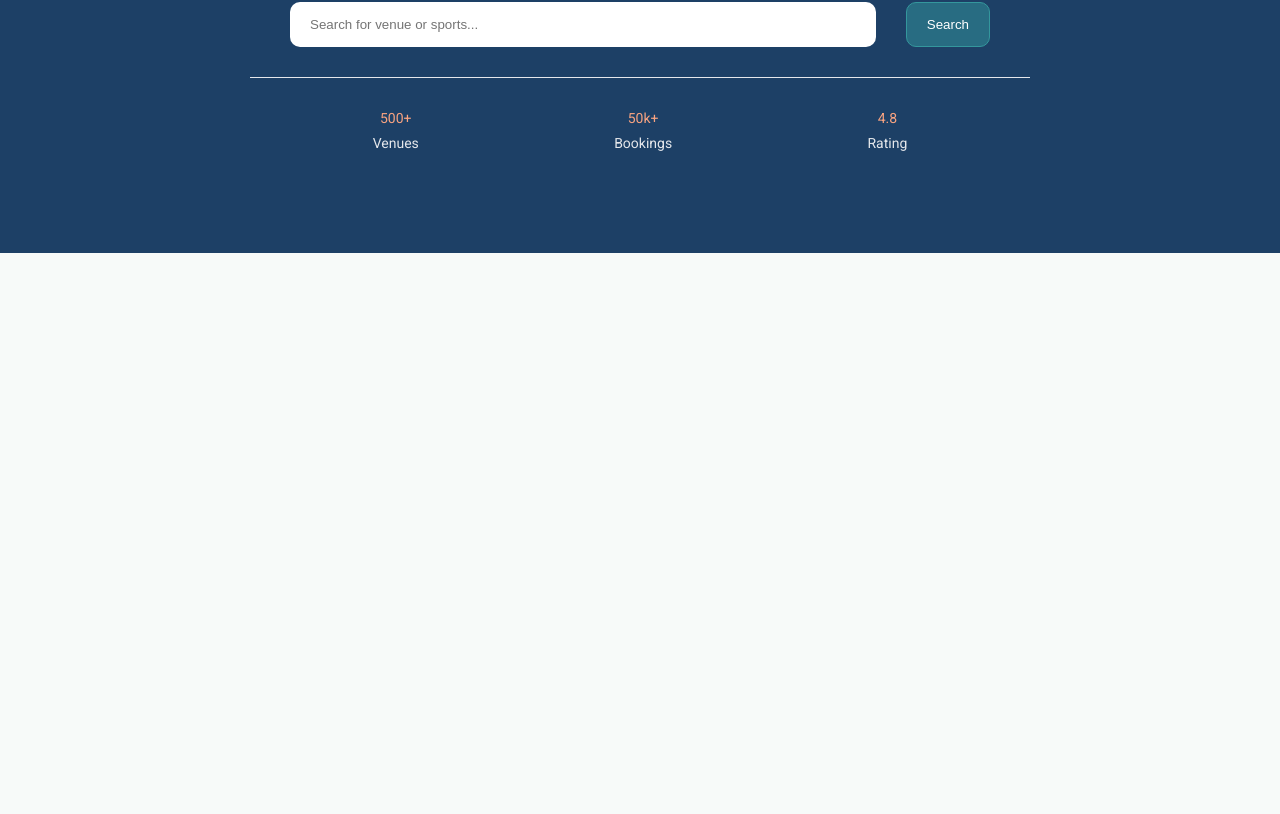
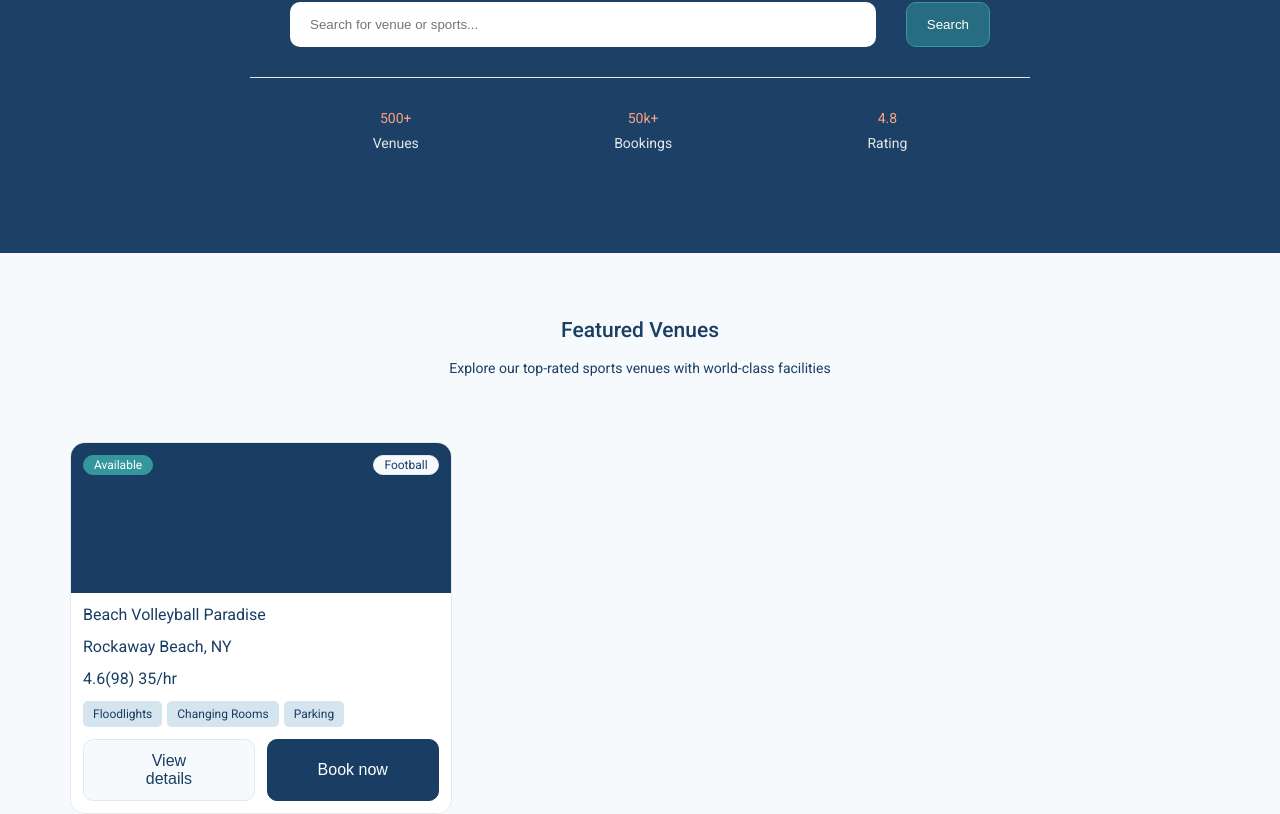
Before and after one commit to DionisPascaru/admin-angular, an Angular app: page / in a window 1280 px wide. Shown: the part 387-1201 px from the top of the page. Before the commit the page ends 800 px from the top, so only its background shows below. Built offline with nearby package versions, Linux system fonts and the light colour scheme.

Commit message:
Create venue-card.component.ts

```diff
--- /dev/null
+++ b/src/app/components/venues/card/venue-card.component.html
@@ -0,0 +1,29 @@
+<div class="ve-venue-card">
+    <div class="ve-venue-card-slots">
+        <span class="ve-slot ve-slot-accent">Available</span>
+        <span class="ve-slot">Football</span>
+    </div>
+    <div class="ve-venue-card-image">
+<!--        <img src="" alt="image">-->
+    </div>
+    <div class="ve-venue-card-content">
+        <div class="ve-venue-card-content-info">
+            <span>Beach Volleyball Paradise</span>
+        </div>
+        <div class="ve-venue-card-content-info">
+            <span>Rockaway Beach, NY</span>
+        </div>
+        <div class="ve-venue-card-content-info">
+            <span>4.6(98) 35/hr</span>
+        </div>
+        <div class="ve-tags">
+            <span class="ve-tags-tag">Floodlights</span>
+            <span class="ve-tags-tag ">Changing Rooms</span>
+            <span class="ve-tags-tag">Parking</span>
+        </div>
+        <div class="ve-venue-card-actions">
+          <button class="ve-btn ve-btn-outlined">View details</button>
+          <button class="ve-btn ve-btn-filled">Book now</button>
+        </div>
+    </div>
+</div>
--- /dev/null
+++ b/src/app/components/venues/card/venue-card.component.scss
@@ -0,0 +1,44 @@
+@use 'colors' as *;
+
+.ve-venue-card {
+  width: 33.3%;
+  border: 1px solid $color-primary-grey;
+  border-radius: 15px;
+  position: relative;
+  overflow: hidden;
+
+  &-slots {
+    position: absolute;
+    top: 0.75rem;
+    left: 0.75rem;
+    right: 0.75rem;
+    z-index: 1;
+    display: flex;
+    justify-content: space-between;
+    align-items: center;
+  }
+
+  &-image {
+    width: 100%;
+    height: 150px;
+    background-color: $color-primary-dark;
+  }
+
+  &-content {
+    display: flex;
+    flex-direction: column;
+    gap: 0.75rem;
+    padding: 0.75rem;
+    background-color: $color-primary-white;
+
+    &-info {
+      color: $color-text-dark;
+      font-size: 16px;
+    }
+  }
+
+  &-actions {
+    display: flex;
+    gap: 0.75rem;
+  }
+}
--- a/src/app/views/home/home.component.html
+++ b/src/app/views/home/home.component.html
@@ -1 +1,2 @@
 <home-hero-component></home-hero-component>
+<venues-component></venues-component>
--- a/src/app/views/home/home.component.ts
+++ b/src/app/views/home/home.component.ts
@@ -1,12 +1,14 @@
 import {Component} from "@angular/core";
 import {HomeHeroComponent} from "./home-hero/home-hero.component";
+import {VenuesComponent} from "./venues/venues.component";
 
 @Component({
   selector: 'home',
   templateUrl: 'home.component.html',
   standalone: true,
   imports: [
-    HomeHeroComponent
+    HomeHeroComponent,
+    VenuesComponent
   ],
   styleUrl: 'home.component.scss'
 })
--- /dev/null
+++ b/src/app/views/home/venues/venues.component.html
@@ -0,0 +1,9 @@
+<div class="ve-venues">
+  <div class="ve-container">
+    <div class="ve-venues-heading">
+      <h2>Featured Venues</h2>
+      <p>Explore our top-rated sports venues with world-class facilities</p>
+    </div>
+    <venue-card-component></venue-card-component>
+  </div>
+</div>
--- /dev/null
+++ b/src/app/views/home/venues/venues.component.scss
@@ -0,0 +1,18 @@
+@use "colors" as *;
+.ve-venues {
+  background-color: $color-primary-light;
+
+  &-heading {
+    text-align: center;
+    padding: 50px 0;
+
+    h2 {
+      font-weight: 500;
+      color: $color-text-dark;
+    }
+
+    p {
+      color: $color-text-dark;
+    }
+  }
+}
--- a/src/scss/_colors.scss
+++ b/src/scss/_colors.scss
@@ -3,6 +3,8 @@ $color-primary: #1d4066; // Deep navy blue (main background)
 $color-primary-dark: #1a3d63; // Darker shade for gradients or hovers
 $color-primary-light: #f6fafd; // Lighter variant for accents
 $color-primary-grey: #e5e7eb; // Lighter variant for accents
+$color-primary-white: #fff; // Lighter variant for accents
+$color-primary-blue: #d4e5ef; // Lighter variant for accents
 
 // Accent Colors
 $color-accent: #34979d; // Teal (used for buttons like "Search" and "Book Venue")
--- a/src/scss/_common.scss
+++ b/src/scss/_common.scss
@@ -1,3 +1,5 @@
+@use "colors" as *;
+
 .ve-container {
   width: calc(100% - 1.5rem);
   margin-left: auto;
@@ -26,3 +28,64 @@
     max-width: 1320px;
   }
 }
+
+.ve-slot {
+  padding: 3px 10px;
+  border-radius: 10px;
+  background-color: $color-primary-light;
+  border: 1px solid $color-primary-grey;
+  font-size: 12px;
+  color: $color-text-dark;
+  line-height: 1;
+
+  &-accent {
+    background-color: $color-accent;
+    border-color: $color-accent;
+    color: $color-text-primary;
+  }
+
+  &-highlight {
+    background-color: $color-highlight;
+    border-color: $color-highlight;
+    color: $color-text-dark;
+  }
+}
+
+.ve-tags {
+  display: flex;
+  flex-wrap: wrap;
+  align-items: center;
+  gap: 5px;
+
+  &-tag {
+    padding: 3px 10px;
+    border-radius: 5px;
+    background-color: $color-primary-blue;
+    font-size: 12px;
+    color: $color-text-dark;
+  }
+}
+
+.ve-btn {
+  border-radius: 10px;
+  padding: 0.75rem 2.75rem;
+  text-align: center;
+  width: 100%;
+  font-size: 16px;
+
+  &-outlined {
+    background-color: $color-primary-light;
+    border: 1px solid $color-primary-grey;
+    color: $color-text-dark;
+
+    &:hover {
+      background-color: $color-primary-blue;
+    }
+  }
+
+  &-filled {
+    background-color: $color-primary-dark;
+    border: 1px solid $color-primary-dark;
+    color: $color-text-primary;
+  }
+}
```
Also changed, not shown: src/app/components/venues/card/venue-card.component.ts (added, +11 -0 lines), src/app/views/home/home-hero/home-hero.component.ts (+1 -6 lines), src/app/views/home/venues/venues.component.ts (added, +15 -0 lines).
